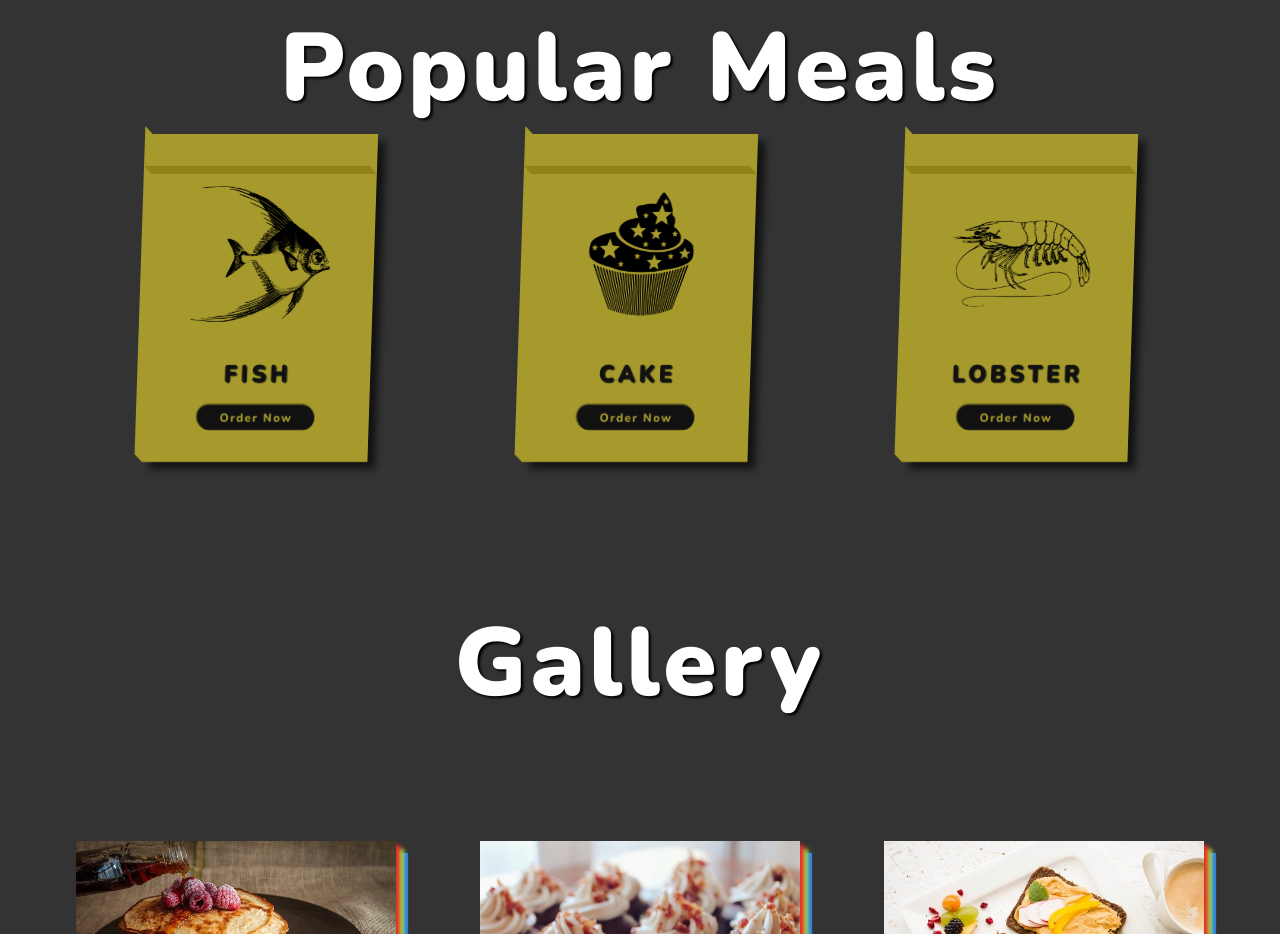
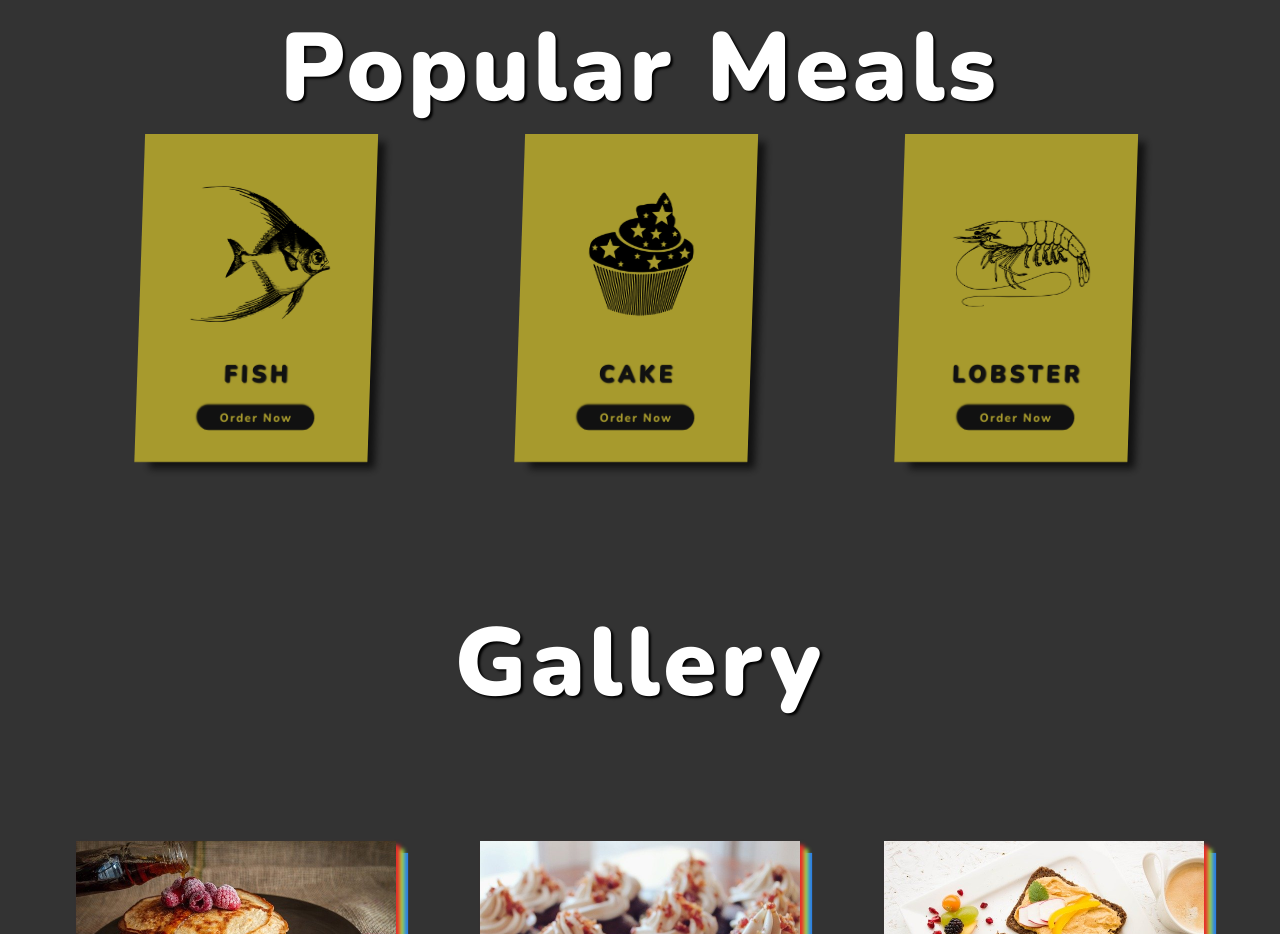
Before and after one commit to chrismillington/food, a plain HTML site: page index.htm in a window 1280 px wide. Shown: the part 877-1811 px from the top of the page. Drawn offline with nearby package versions, Linux system fonts and the light colour scheme.

Commit message:
Commented 1

```diff
--- a/style.css
+++ b/style.css
@@ -1,7 +1,8 @@
 /* Default Styles */
 @import url('https://fonts.googleapis.com/css2?family=Nunito:wght@200;300;400;600;700;800;900&display=swap');
 
-*{
+
+*{/* This section removes all preset settings from site */
     margin:0;
     padding:0;
     box-sizing: border-box;
@@ -18,19 +19,23 @@ html{
 
 /* Start of Navbar */
 .navbar{
-    width:100%;
+
+    width:100%;  /* Sets amount of container code should take */
     height:14rem;
     background-color: #a79a2d;
-    position:fixed;
+    position:fixed;  /* Position fixed means its glued to the top of the screen and it ain't moving  */
     top:-14rem;
     z-index:100;
     display:flex;
     justify-content: center;
     align-items: center;
+    /* Box shadow sets shadow. x y blur color */
     box-shadow: .2rem .2rem .2rem #000;
+    /* Specifies how a property can change - Property time delay */
     transition:top 0.4s;
 }
 .navbar.change{
+    /* How far from the top is the item */
     top:0;
 
 }
@@ -43,11 +48,11 @@ html{
     align-items: center;
     transition:color 0.3s;
     opacity:0;
-    transition:color 0.3s;
 }
 .change .navbar-link{
     opacity: 1;
 }
+ /* Specifies how a property can change - Property time delay */
 .change .navbar-link:nth-child(1){
     transition:opacity 0.4s 0.5s,
     color .3s;
@@ -130,8 +135,10 @@ html{
     font-size: 35rem;
     color:#a79a2d;
     position:absolute;
+    /* Transform specifies how things will act if changed. Here, they will mote to centre and grow to a certain size */
     transform: translate(-50%,-50%)scale(0);
     text-shadow: 0.2rem 0.2rem 0.2rem #000;
+    /* Transition wants to move to change the property listed and take .3secs doing it */
     transition: transform .3s;
 }
 .section-1-icons i.change{
@@ -178,22 +185,10 @@ html{
     position:absolute;
     top:0;
     left:-1rem;
-    transform: skewY(45deg);
     transform-origin: right;
     box-shadow: -.1 -.1 -.1 #111;
 }
-.card::after{
-    content:"";
-    height:1rem;
-    width:100%;
-    background-color: #8f8317;
-    position:absolute;
-    top: -1;
-    left: 0rem;
-    transform: skewX(45deg);
-    transform-origin: bottom;
-    box-shadow: -0.1 -0.1 -0.1 #111;
-}
+
 .card img{
     width:100%;
 }
```
Also changed, not shown: index.htm (+2 -0 lines).
